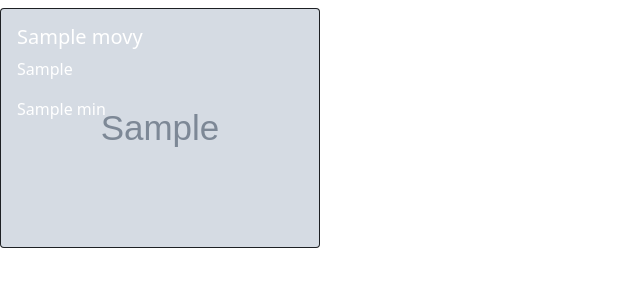
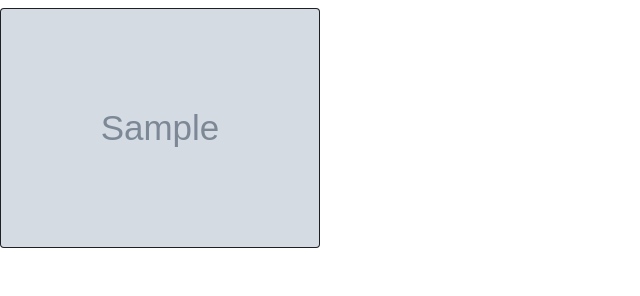
Before and after one commit to MarcHoutreille/getflixProject, a PHP site: page /home.php in a window 1280 px wide. Shown: the part 1127-1423 px from the top of the page, without its empty margins (0-640 px from the left). Run offline with PHP 8.4, Linux system fonts and the light colour scheme; tables that the repository leaves empty or names only in its code hold one stand-in row (values such as "Sample post"); grey boxes marked "Sample" are stand-in pictures; some libraries are stand-ins or nearby versions.

Commit message:
maj getflix-style css

```diff
--- a/css/getflix-style.css
+++ b/css/getflix-style.css
@@ -11,11 +11,19 @@ html
 }
 
 .viewTxt {
-    background-color: rgba(0, 0, 0, .0);
+    background-color: black;
+    background-color: rgba(0, 0, 0, 0.0);
     cursor: pointer;
+    opacity: 0.0;
 }
 .viewTxt:hover {
-    background-color: rgba(0, 0, 0, .6);
+    background-color: rgba(0, 0, 0, 0.6);
+    opacity: 1.0;
+}
+.viewTxt h5 {
+    background-color:black;
+    opacity: 1.0;
+    padding: 2px 5px;
 }
 
 @media (min-width: 0px){
```
